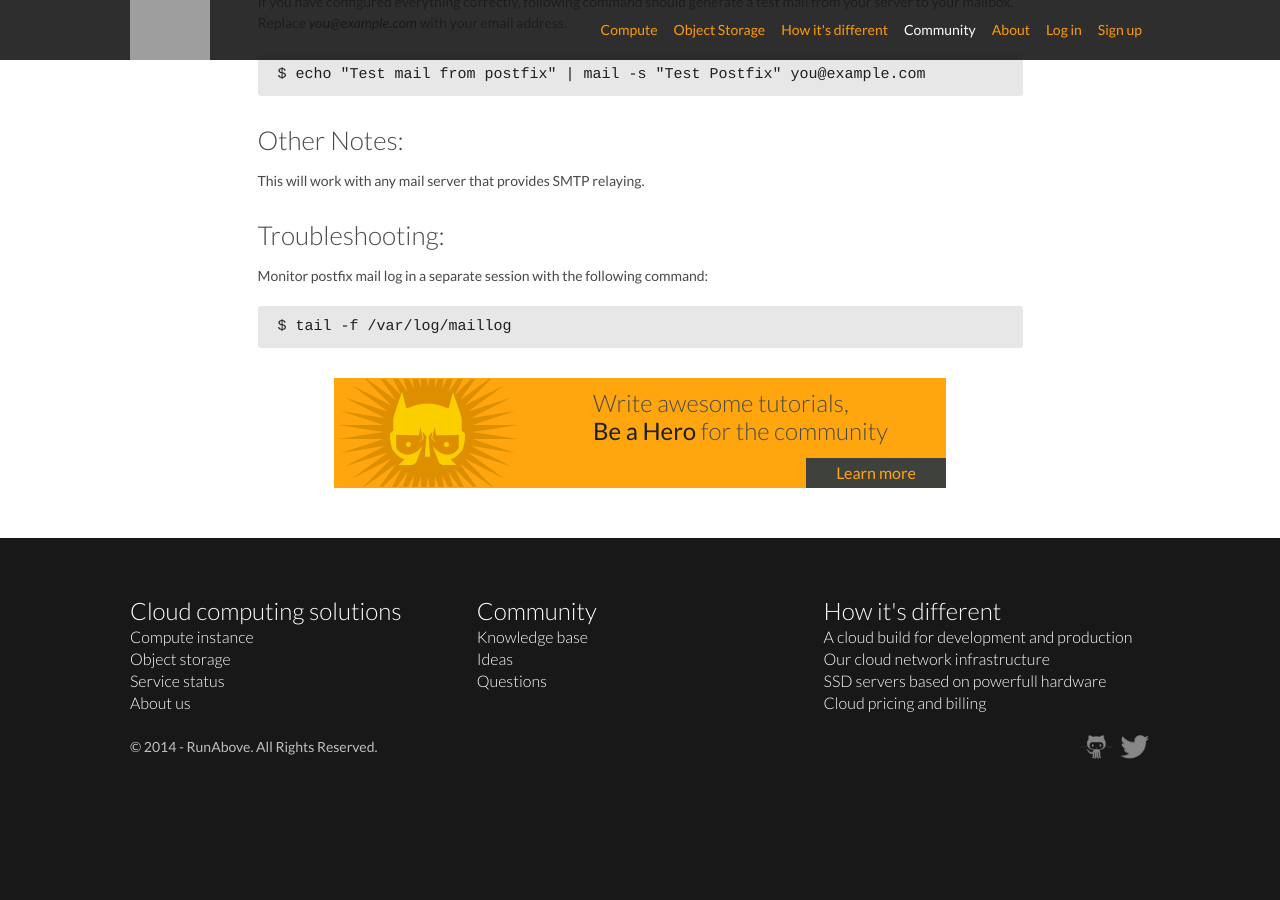
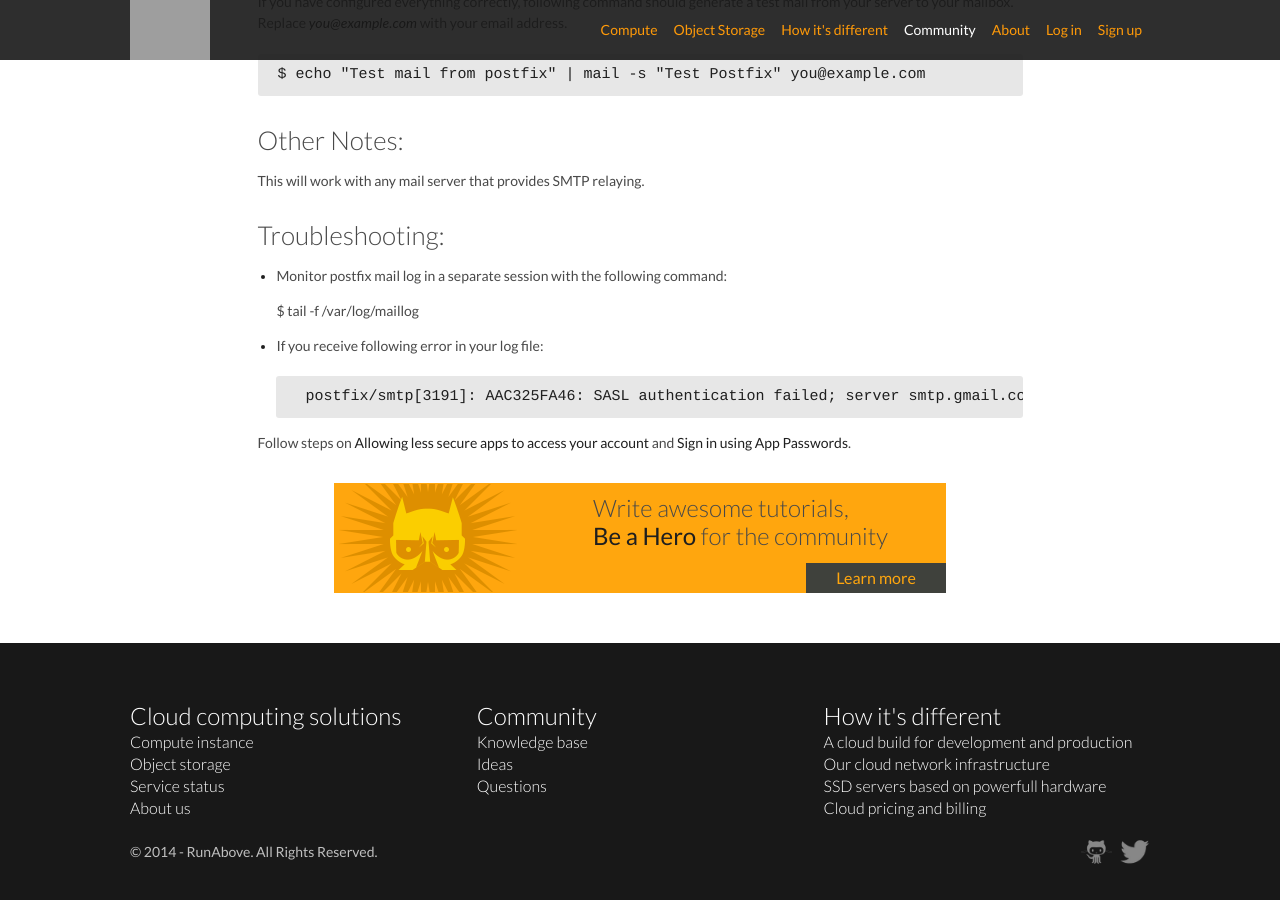
Before and after one commit to ovhlabs/knowledge-base, a Jekyll site: the page built from en/_posts/2014-10-06-how-to-relay-postfix-mails-via-smtp.gmail.com-on-ubuntu-14.04.markdown, in a window 1280 px wide and 900 px high, scrolled down 1385 px. Built offline with Jekyll 4.4.1, drawn with Linux system fonts in a browser that asks for light colours; some web fonts are replaced; Markdown is read by kramdown in place of the engine named in the settings; comment, search, counter and statistics services are not loaded; before the commit the page ends 2180 px from its top, so only the background shows below that; grey boxes are pictures that could not be loaded.

Commit message:
Update 2014-10-06-how-to-relay-postfix-mails-via-smtp.gmail.com-on-ubuntu-14.04.markdown
More Troubleshooting links.

```diff
--- a/en/_posts/2014-10-06-how-to-relay-postfix-mails-via-smtp.gmail.com-on-ubuntu-14.04.markdown
+++ b/en/_posts/2014-10-06-how-to-relay-postfix-mails-via-smtp.gmail.com-on-ubuntu-14.04.markdown
@@ -61,6 +61,13 @@ This will work with any mail server that provides SMTP relaying.
 
 Troubleshooting:
 ---------------
-Monitor postfix mail log in a separate session with the following command:
+
+ - Monitor postfix mail log in a separate session with the following command:
 
     $ tail -f /var/log/maillog
+
+ - If you receive following error in your log file:
+
+		postfix/smtp[3191]: AAC325FA46: SASL authentication failed; server smtp.gmail.com[64.233.166.108] said: 534-5.7.14 <https://accounts.google.com/ContinueSignIn?someverylongurl> Please log in via your web browser and then try again.?534-5.7.14 Learn more at?534 5.7.14 https://support.google.com/mail/bin/answer.py?answer=78754 c214wjb.23 - gsmtp
+
+Follow steps on [Allowing less secure apps to access your account](https://support.google.com/accounts/answer/6010255) and [Sign in using App Passwords](https://support.google.com/accounts/answer/185833?hl=en).
```
